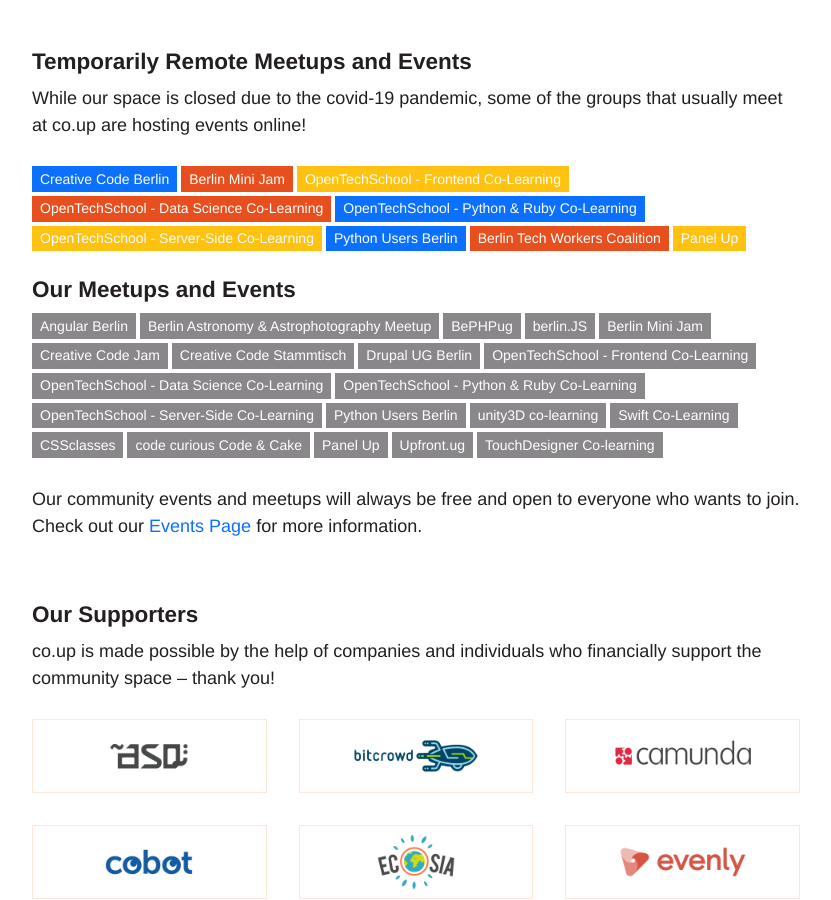
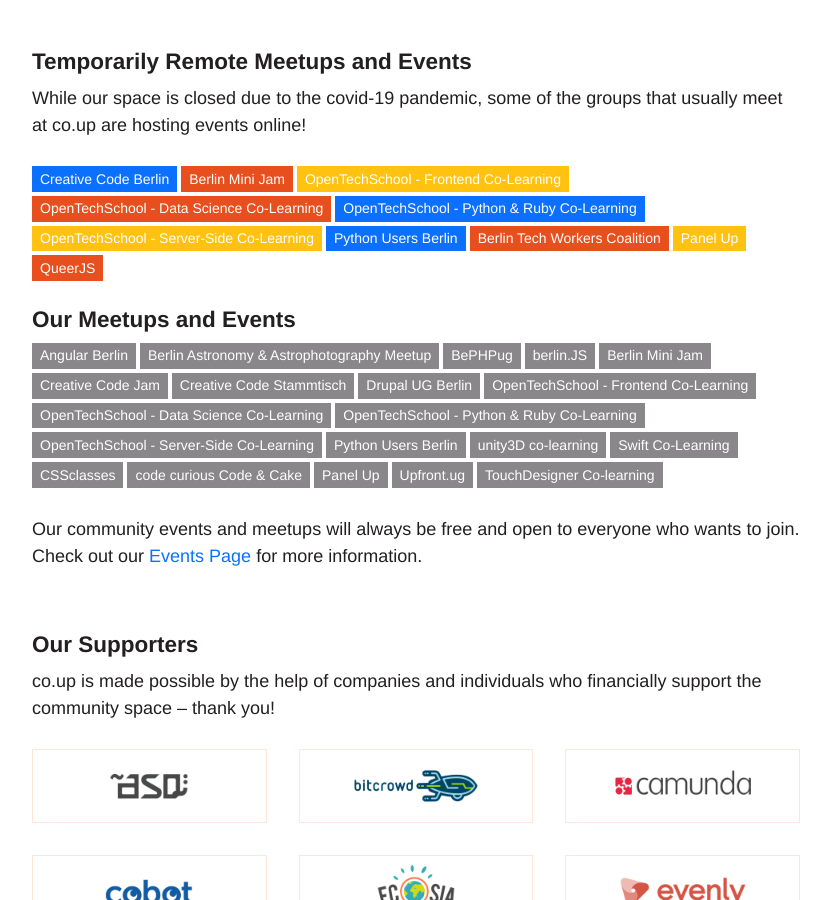
Before and after one commit to co-up/co-up.de, a Jekyll site: the page built from index.html, in a window 1280 px wide and 900 px high, scrolled down 853 px. Shown: the whole window, without its empty margins (224-1055 px from the left). Built offline with Jekyll 4.4.1, drawn with Linux system fonts in a browser that asks for light colours.

Commit message:
added QueerJS

```diff
--- a/_includes/hosted-meetups-remote.html
+++ b/_includes/hosted-meetups-remote.html
@@ -8,4 +8,6 @@
   <a class="meetup" href="http://www.meetup.com/Python-Users-Berlin-PUB/" target="_blank">Python Users Berlin</a>
   <a class="meetup" href="https://techworkersberlin.com/" target="_blank">Berlin Tech Workers Coalition</a>
   <a class="meetup" href="https://www.meetup.com/Panel-Up-Berlins-International-Comics-Meet-Up" target="_blank">Panel Up</a>
+  <a class="meetup" href="https://queerjs.com/online-2020-16" target="_blank">QueerJS</a>
+
 </div>
```
